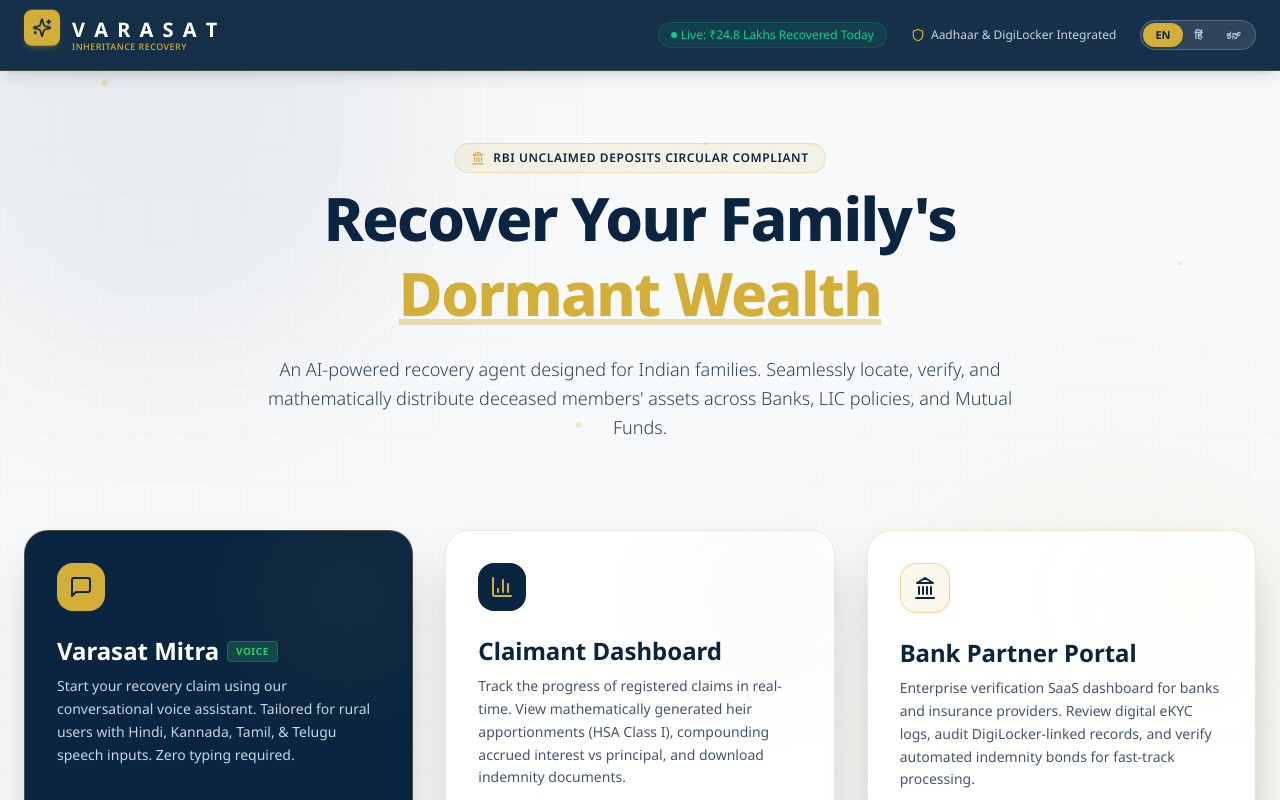
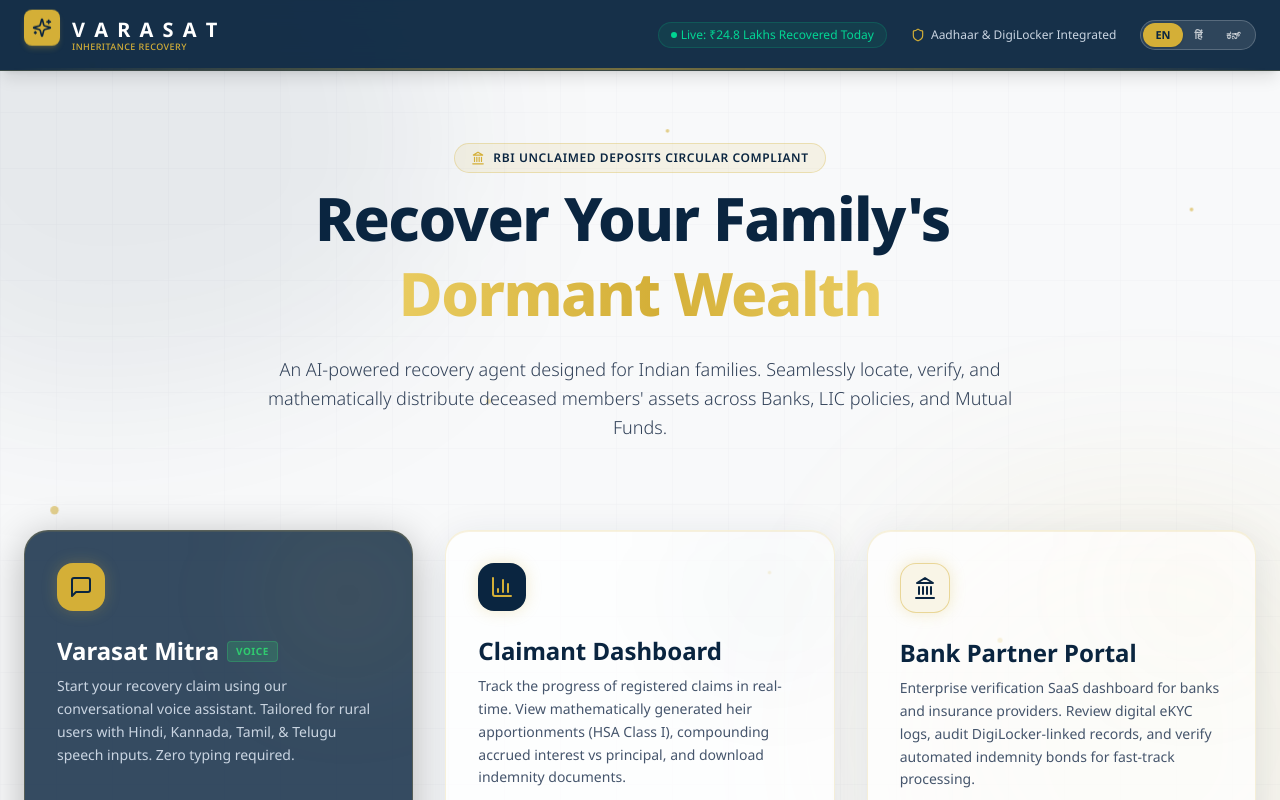
Before and after one commit to M-zz-k/Varasat, a Next.js app in the folder frontend/: page / in a window 1280 px wide. Shown: the top 800 px of the page. Built offline with nearby package versions, Linux system fonts and the light colour scheme.

Commit message:
Enhance frontend UI with premium animations, math count-ups, avatar ripples, and self-drawing succession lines

```diff
--- a/frontend/src/app/globals.css
+++ b/frontend/src/app/globals.css
@@ -36,47 +36,95 @@
   color: var(--color-primary);
 }
 
-/* --- Anti-Gravity Visual Effects --- */
-@keyframes floatUp {
+/* --- Anti-Gravity & Premium Motion Visual Effects --- */
+
+/* ── Entrance & motion ── */
+@keyframes wordReveal {
+  from { opacity: 0; transform: translateY(22px) skewY(2deg); }
+  to   { opacity: 1; transform: translateY(0)    skewY(0deg); }
+}
+@keyframes slideUp {
+  from { opacity: 0; transform: translateY(40px); }
+  to   { opacity: 1; transform: translateY(0); }
+}
+@keyframes shimmerGold {
+  0%   { background-position: -200% center; }
+  100% { background-position:  200% center; }
+}
+@keyframes drawLine {
+  from { stroke-dashoffset: 200; }
+  to   { stroke-dashoffset: 0; }
+}
+@keyframes countUp {
+  from { opacity: 0; transform: translateY(8px); }
+  to   { opacity: 1; transform: translateY(0); }
+}
+@keyframes blobMorph {
+  0%,100% { border-radius: 60% 40% 30% 70% / 60% 30% 70% 40%; transform: scale(1);   }
+  33%      { border-radius: 30% 60% 70% 40% / 50% 60% 30% 60%; transform: scale(1.05); }
+  66%      { border-radius: 50% 40% 60% 30% / 40% 70% 50% 60%; transform: scale(0.97); }
+}
+@keyframes ripple {
+  0%   { transform: scale(1);   opacity: 0.6; }
+  100% { transform: scale(2.4); opacity: 0;   }
+}
+@keyframes msgSlide {
+  from { opacity: 0; transform: translateY(12px) scale(0.97); }
+  to   { opacity: 1; transform: translateY(0)    scale(1);    }
+}
+@keyframes headerBeam {
+  0%,100% { opacity: 0.4; transform: scaleX(0.85); }
+  50%      { opacity: 0.9; transform: scaleX(1);    }
+}
+@keyframes floatDot {
+  0%,100% { transform: translateY(0)    scale(1);   opacity: 0.35; }
+  50%      { transform: translateY(-20px) scale(1.3); opacity: 0.65; }
+}
+@keyframes bgDrift {
+  0%,100% { transform: translate(0,0)      scale(1);    }
+  33%      { transform: translate(28px,-18px) scale(1.04); }
+  66%      { transform: translate(-18px,14px) scale(0.97); }
+}
+
+.word-reveal  { animation: wordReveal 0.65s cubic-bezier(.22,1,.36,1) both; }
+.slide-up     { animation: slideUp   0.7s  cubic-bezier(.22,1,.36,1) both; }
+.msg-slide    { animation: msgSlide  0.35s cubic-bezier(.22,1,.36,1) both; }
+.gold-shimmer {
+  background: linear-gradient(90deg, #D4AF37 0%, #ffe98a 45%, #D4AF37 100%);
+  background-size: 200% auto;
+  -webkit-background-clip: text;
+  -webkit-text-fill-color: transparent;
+  animation: shimmerGold 3s linear infinite;
+}
+.glass-card {
+  background: rgba(255,255,255,0.72);
+  backdrop-filter: blur(18px);
+  -webkit-backdrop-filter: blur(18px);
+  border: 1px solid rgba(212,175,55,0.18);
+  box-shadow: 0 8px 40px rgba(10,37,64,0.10), 0 1px 0 rgba(212,175,55,0.15) inset;
+}
+.glass-card-dark {
+  background: rgba(10,37,64,0.82);
+  backdrop-filter: blur(18px);
+  -webkit-backdrop-filter: blur(18px);
+  border: 1px solid rgba(212,175,55,0.22);
+  box-shadow: 0 8px 40px rgba(0,0,0,0.28), 0 1px 0 rgba(212,175,55,0.12) inset;
+}
+
+/* Legacy floating effect classes if needed by other pages */
+@keyframes floatUpLegacy {
   0%, 100% { transform: translateY(0px); }
   50% { transform: translateY(-8px); }
 }
-@keyframes driftIn {
-  from { opacity: 0; transform: translateY(16px); }
-  to { opacity: 1; transform: translateY(0); }
-}
-@keyframes glowPulse {
-  0%, 100% { box-shadow: 0 0 0px rgba(212, 175, 55, 0); }
-  50% { box-shadow: 0 0 18px rgba(212, 175, 55, 0.35); }
-}
-@keyframes particleDrift {
-  0% {
-    transform: translateY(0) translateX(0);
-    opacity: 0;
-  }
-  10% {
-    opacity: 0.4;
-  }
-  90% {
-    opacity: 0.4;
-  }
-  100% {
-    transform: translateY(-110vh) translateX(30px);
-    opacity: 0;
-  }
-}
-
 .float {
-  animation: floatUp 4s ease-in-out infinite;
+  animation: floatUpLegacy 4s ease-in-out infinite;
 }
 .drift-in {
-  animation: driftIn 0.6s ease-out forwards;
+  animation: slideUp 0.6s ease-out forwards;
 }
 .glow-gold {
-  animation: glowPulse 3s ease-in-out infinite;
+  box-shadow: 0 0 15px rgba(212, 175, 55, 0.25);
 }
-
-/* Hover lift transition utility */
 .hover-lift {
   transition: transform 0.3s cubic-bezier(0.16, 1, 0.3, 1), box-shadow 0.3s cubic-bezier(0.16, 1, 0.3, 1);
 }
@@ -84,14 +132,3 @@
   transform: translateY(-4px) !important;
   box-shadow: 0 12px 24px -10px rgba(10, 37, 64, 0.15), 0 4px 12px -5px rgba(212, 175, 55, 0.15) !important;
 }
-
-@keyframes bgDrift {
-  0%, 100% { transform: translate(0, 0) scale(1); }
-  33%       { transform: translate(30px, -20px) scale(1.04); }
-  66%       { transform: translate(-20px, 15px) scale(0.97); }
-}
-
-@keyframes floatDot {
-  0%, 100% { transform: translateY(0px) scale(1);   opacity: 0.4; }
-  50%       { transform: translateY(-18px) scale(1.2); opacity: 0.7; }
-}
--- a/frontend/src/app/page.tsx
+++ b/frontend/src/app/page.tsx
@@ -1,13 +1,12 @@
 "use client";
 
-import { useState } from "react";
+import { useState, useEffect, useRef } from "react";
 import Link from "next/link";
 import { Shield, Sparkles, MessageSquare, BarChart3, Landmark, ArrowRight, HelpCircle } from "lucide-react";
 
 const t = {
   en: {
     tagline: "RBI Unclaimed Deposits Circular Compliant",
-    headline: <>Recover Your Family's <span className="text-gold underline decoration-gold/40">Dormant Wealth</span></>,
     sub: "An AI-powered recovery agent designed for Indian families. Seamlessly locate, verify, and mathematically distribute deceased members' assets across Banks, LIC policies, and Mutual Funds.",
     mitra: "Varasat Mitra", mitraSub: "Start Claim (दावा शुरू करें)",
     dashboard: "Claimant Dashboard", dashBtn: "Open Analytics Dashboard",
@@ -16,7 +15,6 @@
   },
   hi: {
     tagline: "RBI अदावा जमा परिपत्र अनुपालित",
-    headline: <>अपने परिवार की <span className="text-gold underline decoration-gold/40">सुप्त संपत्ति</span> वापस पाएं</>,
     sub: "भारतीय परिवारों के लिए AI-संचालित रिकवरी एजेंट। बैंक, LIC पॉलिसी और म्यूचुअल फंड में दिवंगत सदस्यों की संपत्ति खोजें, सत्यापित करें और वितरित करें।",
     mitra: "विरासत मित्र", mitraSub: "दावा शुरू करें",
     dashboard: "दावेदार डैशबोर्ड", dashBtn: "एनालिटिक्स डैशबोर्ड खोलें",
@@ -25,7 +23,6 @@
   },
   kn: {
     tagline: "RBI ಅನ್ಕ್ಲೇಮ್ಡ್ ಡೆಪಾಸಿಟ್ ಸರ್ಕ್ಯುಲರ್ ಅನುಸರಣೆ",
-    headline: <>ನಿಮ್ಮ ಆಸ್ತಿಯನ್ನು <span className="text-gold underline decoration-gold/40">ಮರಳಿ ಪಡೆಯಿರಿ</span></>,
     sub: "ಭಾರತೀಯ ಕುಟುಂಬಗಳಿಗಾಗಿ AI-ಚಾಲಿತ ರಿಕವರಿ ಏಜೆಂಟ್. ಬ್ಯಾಂಕ್, LIC ಮತ್ತು ಮ್ಯೂಚ್ಯುಅಲ್ ಫಂಡ್ಗಳಲ್ಲಿ ಆಸ್ತಿ ಪತ್ತೆ, ಪರಿಶೀಲನೆ ಮತ್ತು ವಿತರಣೆ ಮಾಡಿ.",
     mitra: "ವಾರಸಾತ್ ಮಿತ್ರ", mitraSub: "ದಾವೆ ಪ್ರಾರಂಭಿಸಿ",
     dashboard: "ದಾವೆದಾರ ಡ್ಯಾಶ್ಬೋರ್ಡ್", dashBtn: "ಅನಾಲಿಟಿಕ್ಸ್ ಡ್ಯಾಶ್ಬೋರ್ಡ್ ತೆರೆಯಿರಿ",
@@ -37,54 +34,102 @@
 export default function LandingPage() {
   const [lang, setLang] = useState<"en" | "hi" | "kn">("en");
 
+  // Count-up state for recovered amount
+  const [recovered, setRecovered] = useState(0);
+  useEffect(() => {
+    const target = 248; // represents ₹24.8 Lakhs in units of 0.1L
+    let start = 0;
+    const step = () => {
+      start += 4;
+      if (start >= target) { setRecovered(target); return; }
+      setRecovered(start);
+      requestAnimationFrame(step);
+    };
+    const timer = setTimeout(() => requestAnimationFrame(step), 600);
+    return () => clearTimeout(timer);
+  }, []);
+
+  // IntersectionObserver scroll reveal for badges
+  const badgesRef = useRef<HTMLElement>(null);
+  const [badgesVisible, setBadgesVisible] = useState(false);
+  useEffect(() => {
+    const obs = new IntersectionObserver(([e]) => { if(e.isIntersecting) setBadgesVisible(true); }, { threshold: 0.2 });
+    if (badgesRef.current) obs.observe(badgesRef.current);
+    return () => obs.disconnect();
+  }, []);
+
+  const getHeroHeadline = () => {
+    if (lang === "hi") {
+      return (
+        <>
+          {"अपने परिवार की".split(" ").map((word, i) => (
+            <span key={i} className="inline-block word-reveal mr-[0.25em]" style={{ animationDelay: `${i * 0.1}s` }}>{word}</span>
+          ))}
+          {" "}<span className="gold-shimmer">सुप्त संपत्ति वापस पाएं</span>
+        </>
+      );
+    }
+    if (lang === "kn") {
+      return (
+        <>
+          {"ನಿಮ್ಮ ಆಸ್ತಿಯನ್ನು".split(" ").map((word, i) => (
+            <span key={i} className="inline-block word-reveal mr-[0.25em]" style={{ animationDelay: `${i * 0.1}s` }}>{word}</span>
+          ))}
+          {" "}<span className="gold-shimmer">ಮರಳಿ ಪಡೆಯಿರಿ</span>
+        </>
+      );
+    }
+    return (
+      <>
+        {"Recover Your Family's".split(" ").map((word, i) => (
+          <span key={i} className="inline-block word-reveal mr-[0.25em]" style={{ animationDelay: `${i * 0.1}s` }}>{word}</span>
+        ))}
+        {" "}<span className="gold-shimmer">Dormant Wealth</span>
+      </>
+    );
+  };
+
   return (
     <div className="min-h-screen bg-[#F8F9FA] flex flex-col justify-between selection:bg-gold selection:text-primary relative overflow-hidden">
 
       {/* ── Anti-gravity background layer ── */}
-      <div aria-hidden="true" className="pointer-events-none fixed inset-0 z-0 overflow-hidden">
-        {/* Soft radial glow — top left, navy */}
-        <div className="absolute -top-32 -left-32 w-[520px] h-[520px] rounded-full bg-[#0A2540]/6 blur-[90px] animate-[bgDrift_18s_ease-in-out_infinite]" />
-
-        {/* Soft radial glow — bottom right, gold */}
-        <div className="absolute -bottom-40 -right-24 w-[480px] h-[480px] rounded-full bg-[#D4AF37]/8 blur-[100px] animate-[bgDrift_22s_ease-in-out_infinite_reverse]" />
-
-        {/* Thin diagonal grid lines — like a ledger/register feel */}
-        <svg className="absolute inset-0 w-full h-full opacity-[0.035]" xmlns="http://www.w3.org/2000/svg">
+      <div aria-hidden="true" className="pointer-events-none fixed inset-0 z-0">
+        {/* Morphing blob — top left navy */}
+        <div className="absolute -top-48 -left-48 w-[600px] h-[600px] bg-[#0A2540]/7 blur-[80px]"
+          style={{ animation: "blobMorph 20s ease-in-out infinite, bgDrift 25s ease-in-out infinite" }} />
+        {/* Morphing blob — bottom right gold */}
+        <div className="absolute -bottom-48 -right-32 w-[520px] h-[520px] bg-[#D4AF37]/8 blur-[90px]"
+          style={{ animation: "blobMorph 25s ease-in-out infinite reverse, bgDrift 30s ease-in-out infinite reverse" }} />
+        {/* Subtle ledger grid */}
+        <svg className="absolute inset-0 w-full h-full opacity-[0.03]" xmlns="http://www.w3.org/2000/svg">
           <defs>
-            <pattern id="grid" width="48" height="48" patternUnits="userSpaceOnUse">
-              <path d="M 48 0 L 0 0 0 48" fill="none" stroke="#0A2540" strokeWidth="0.8"/>
+            <pattern id="varasat-grid" width="56" height="56" patternUnits="userSpaceOnUse">
+              <path d="M 56 0 L 0 0 0 56" fill="none" stroke="#0A2540" strokeWidth="1"/>
             </pattern>
           </defs>
-          <rect width="100%" height="100%" fill="url(#grid)" />
+          <rect width="100%" height="100%" fill="url(#varasat-grid)" />
         </svg>
-
-        {/* Floating gold dots — 6 particles, staggered */}
+        {/* Floating gold particles */}
         {[
-          { size: 5,  top: "12%",  left: "8%",  delay: "0s",   dur: "9s"  },
-          { size: 3,  top: "35%",  left: "92%", delay: "1.5s", dur: "11s" },
-          { size: 6,  top: "68%",  left: "5%",  delay: "3s",   dur: "8s"  },
-          { size: 4,  top: "80%",  left: "80%", delay: "0.8s", dur: "13s" },
-          { size: 3,  top: "20%",  left: "55%", delay: "2s",   dur: "10s" },
-          { size: 5,  top: "55%",  left: "45%", delay: "4s",   dur: "12s" },
-        ].map((p, i) => (
-          <div
-            key={i}
-            style={{
-              width: p.size, height: p.size,
-              top: p.top, left: p.left,
-              animationDelay: p.delay,
-              animationDuration: p.dur,
-              // Map custom dur variable to inline style
-              animation: `floatDot ${p.dur} ease-in-out infinite`
-            }}
-            className="absolute rounded-full bg-[#D4AF37]/40"
-          />
+          {s:5, t:"10%", l:"7%",  d:"0s",   dr:"9s" },
+          {s:3, t:"28%", l:"93%", d:"1.8s", dr:"11s"},
+          {s:7, t:"65%", l:"4%",  d:"3.2s", dr:"8s" },
+          {s:4, t:"82%", l:"78%", d:"0.6s", dr:"13s"},
+          {s:3, t:"18%", l:"52%", d:"2.4s", dr:"10s"},
+          {s:5, t:"50%", l:"38%", d:"4.5s", dr:"12s"},
+          {s:3, t:"73%", l:"60%", d:"1.2s", dr:"15s"},
+        ].map((p,i) => (
+          <div key={i} className="absolute rounded-full bg-[#D4AF37]"
+            style={{ width:p.s, height:p.s, top:p.t, left:p.l,
+              animation:`floatDot ${p.dr} ease-in-out infinite`, animationDelay:p.d, opacity:0.4 }} />
         ))}
       </div>
       {/* ── end background layer ── */}
 
       {/* Sleek Premium Header */}
       <header className="border-b border-gold/20 bg-primary/95 text-white backdrop-blur-md sticky top-0 px-6 py-4 shadow-lg transition-all duration-300 relative z-10">
+        <div className="absolute bottom-0 left-0 right-0 h-[2px] bg-gradient-to-r from-transparent via-[#D4AF37]/60 to-transparent"
+          style={{ animation: "headerBeam 4s ease-in-out infinite" }} />
         <div className="max-w-7xl mx-auto flex items-center justify-between">
           <div className="flex items-center space-x-3">
             <div className="bg-gold p-2 rounded-lg flex items-center justify-center shadow-md shadow-gold/20 float">
@@ -99,7 +144,7 @@
           <div className="hidden md:flex items-center space-x-6">
             <span className="text-xs text-emerald-400 bg-emerald-500/10 px-3 py-1 rounded-full border border-emerald-500/20 flex items-center space-x-1">
               <span className="w-1.5 h-1.5 bg-emerald-400 rounded-full animate-ping mr-1"></span>
-              Live: ₹24.8 Lakhs Recovered Today
+              Live: ₹{(recovered / 10).toFixed(1)} Lakhs Recovered Today
             </span>
             <div className="text-xs text-slate-300 flex items-center space-x-1.5">
               <Shield className="w-3.5 h-3.5 text-gold" />
@@ -130,13 +175,13 @@
       <main className="flex-1 max-w-7xl w-full mx-auto px-6 py-12 flex flex-col justify-center space-y-12 relative z-10">
 
         {/* Hero Banner Section */}
-        <section className="text-center space-y-6 max-w-3xl mx-auto py-6 drift-in" style={{ animationDelay: '0.1s' }}>
+        <section className="text-center space-y-6 max-w-3xl mx-auto py-6 slide-up" style={{ animationDelay: '0.2s' }}>
           <div className="inline-flex items-center space-x-2 bg-gold/10 border border-gold/30 text-primary px-4 py-1.5 rounded-full text-xs font-semibold uppercase tracking-wider mb-2">
             <Landmark className="w-3.5 h-3.5 text-gold" />
             <span>{t[lang].tagline}</span>
           </div>
           <h1 className="text-4xl md:text-5xl lg:text-6xl font-extrabold tracking-tight text-primary leading-tight">
-            {t[lang].headline}
+            {getHeroHeadline()}
           </h1>
           <p className="text-lg text-slate-700 leading-relaxed font-light">
             {t[lang].sub}
@@ -144,10 +189,10 @@
         </section>
 
         {/* Triple Action Portal Blocks */}
-        <section className="grid grid-cols-1 md:grid-cols-3 gap-8 pt-4">
+        <section className="grid grid-cols-1 md:grid-cols-3 gap-8 pt-4 slide-up" style={{ animationDelay: '0.4s' }}>
 
           {/* Track 1/2: Conversational Mitra (WhatsApp Style) */}
-          <div className="bg-primary text-white border border-gold/30 rounded-3xl p-8 flex flex-col justify-between shadow-2xl hover:scale-[1.02] hover:-translate-y-1 transition-all duration-300 relative overflow-hidden group drift-in" style={{ animationDelay: '0.2s' }}>
+          <div className="glass-card-dark text-white border border-gold/30 rounded-3xl p-8 flex flex-col justify-between relative overflow-hidden group hover:-translate-y-2 hover:shadow-[0_20px_60px_rgba(212,175,55,0.15)] transition-all duration-500">
             <div className="absolute top-0 right-0 bg-gold/10 w-32 h-32 rounded-full blur-3xl group-hover:bg-gold/20 transition-all"></div>
             <div className="space-y-6">
               <div className="bg-gold text-primary p-3 w-fit rounded-2xl shadow-lg glow-gold">
@@ -179,7 +224,7 @@
           </div>
 
           {/* Track 2: Advanced Analytics Dashboard */}
-          <div className="bg-white text-primary border border-slate-200 rounded-3xl p-8 flex flex-col justify-between shadow-2xl hover:scale-[1.02] hover:-translate-y-1 transition-all duration-300 relative overflow-hidden group drift-in" style={{ animationDelay: '0.3s' }}>
+          <div className="glass-card text-primary rounded-3xl p-8 flex flex-col justify-between relative overflow-hidden group hover:-translate-y-2 hover:shadow-[0_20px_60px_rgba(212,175,55,0.15)] transition-all duration-500">
             <div className="absolute top-0 right-0 bg-primary/5 w-32 h-32 rounded-full blur-3xl group-hover:bg-primary/10 transition-all"></div>
             <div className="space-y-6">
               <div className="bg-primary text-white p-3 w-fit rounded-2xl shadow-lg glow-gold">
@@ -208,7 +253,7 @@
           </div>
 
           {/* Track 3: B2G SaaS Enterprise Portal */}
-          <div className="bg-white text-primary border border-gold/30 rounded-3xl p-8 flex flex-col justify-between shadow-2xl hover:scale-[1.02] hover:-translate-y-1 transition-all duration-300 relative overflow-hidden group drift-in" style={{ animationDelay: '0.4s' }}>
+          <div className="glass-card text-primary border border-gold/30 rounded-3xl p-8 flex flex-col justify-between relative overflow-hidden group hover:-translate-y-2 hover:shadow-[0_20px_60px_rgba(212,175,55,0.15)] transition-all duration-500">
             <div className="absolute top-0 right-0 bg-gold/5 w-32 h-32 rounded-full blur-3xl group-hover:bg-gold/10 transition-all"></div>
             <div className="space-y-6">
               <div className="bg-gold/10 border border-gold/45 text-primary p-3 w-fit rounded-2xl shadow-md glow-gold">
@@ -239,7 +284,7 @@
         </section>
 
         {/* Security & Validation badges */}
-        <section className="bg-primary/5 border border-gold/10 rounded-2xl p-6 flex flex-col md:flex-row items-center justify-around space-y-4 md:space-y-0 text-center md:text-left drift-in" style={{ animationDelay: '0.5s' }}>
+        <section ref={badgesRef} className={`bg-primary/5 border border-gold/10 rounded-2xl p-6 flex flex-col md:flex-row items-center justify-around space-y-4 md:space-y-0 text-center md:text-left transition-all duration-700 ${badgesVisible ? "opacity-100 translate-y-0" : "opacity-0 translate-y-8"}`}>
           <div className="flex items-center space-x-3">
             <Shield className="w-8 h-8 text-gold flex-shrink-0" />
             <div>
```
Also changed, not shown: frontend/src/app/mitra/page.tsx (+9 -6 lines), frontend/src/components/DashboardAnalytics.jsx (+37 -7 lines), frontend/src/components/FamilyTreeGraph.tsx (+13 -5 lines), frontend/src/components/SecurityBadge.tsx (+14 -3 lines).
